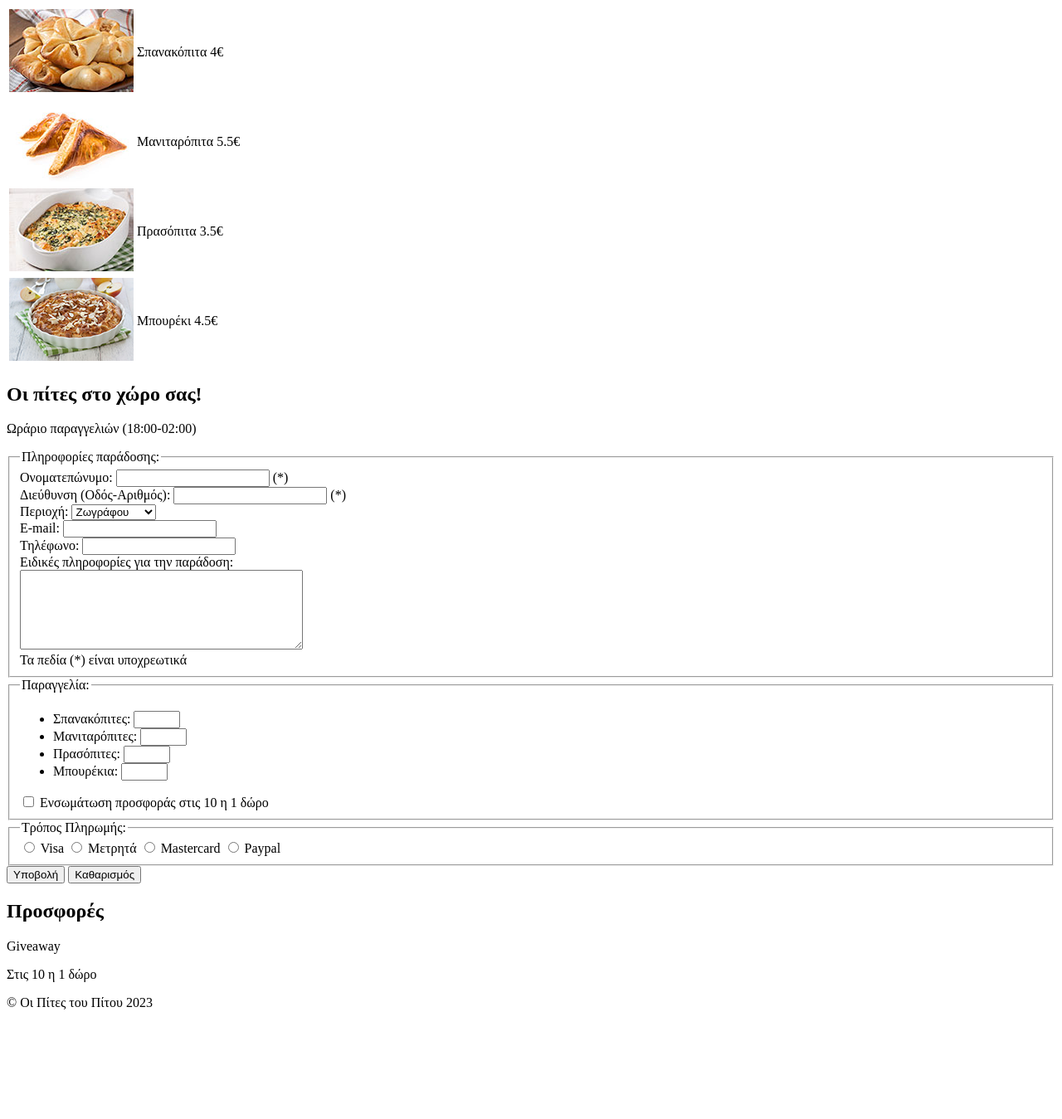
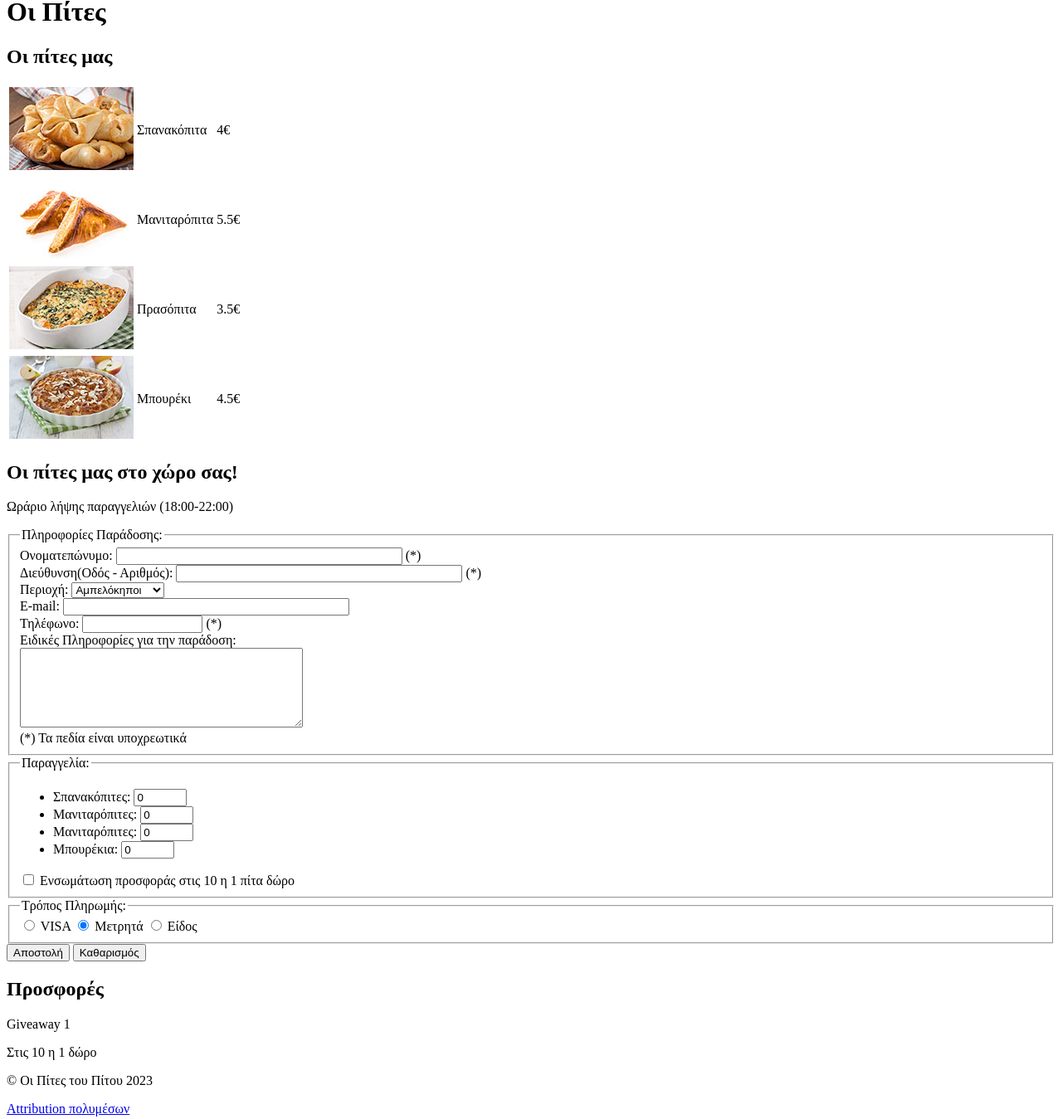
Before and after one commit to astrapogiannos/astrapogiannos.github.io, a plain HTML site: page pies.html in a window 1280 px wide. Shown: the part 180-1529 px from the top of the page at 83% size. Before the commit the page ends 1414 px from the top, so only its background shows below. Drawn offline with Linux system fonts and the light colour scheme.

Commit message:
Update pies.html

```diff
--- a/pies.html
+++ b/pies.html
@@ -1,10 +1,15 @@
 <!DOCTYPE html>
 <html>
+
+<head>
   <meta charset="utf-8">
-    <title>Οι Πίτες του Πίτου - Πίτες</title>
+  <title>Οι Πίτες του Πίτου - Οι Πίτες</title>
+</head>
+
 <body>
   <header>
-            <h2><a href="index.html">Πίτες του Πίτου</a></h2>
+    <h2><a href="index.html">Οι Πίτες του Πίτου</a></h2>
+    <p>Πάρε μου μια ...πίτα!</p>
     <nav>
       <ul>
         <li><a href="store.html">Κατάστημα</a></li>
@@ -12,100 +17,130 @@
         <li><a href="contact.html">Επικοινωνία</a></li>
       </ul>
     </nav>
+  </header>
+
   <main>
+    <h1>Οι Πίτες</h1>
     <article>
-                    <h2>Οι πίτες</h2>
+      <h2>Οι πίτες μας</h2>
       <table>
         <tr>
-                            <td><img src="images\spanakopita.jpg" alt="spanakopita"></td>
-                            <td>Σπανακόπιτα 4€</td>
+          <td><img src="images/spanakopita.jpg" alt="Σπανακόπιτα"></td>
+          <td>Σπανακόπιτα</td>
+          <td>4€</td>
         </tr>
         <tr>
-                            <td><img src="images\manitaropita.jpg" alt="manitaropita"></td>
-                            <td>Μανιταρόπιτα 5.5€</td>
+          <td><img src="images/manitaropita.jpg" alt="Μανιταρόπιτα"></td>
+          <td>Μανιταρόπιτα</td>
+          <td>5.5€</td>
         </tr>
         <tr>
-                            <td><img src="images\prasopita.jpg" alt="prasopita"></td>
-                            <td>Πρασόπιτα 3.5€</td>
+          <td><img src="images/prasopita.jpg" alt="Πρασόπιτα"></td>
+          <td>Πρασόπιτα</td>
+          <td>3.5€</td>
         </tr>
         <tr>
-                            <td><img src="images\boureki.jpg" alt="boureki"></td>
-                            <td>Μπουρέκι 4.5€</td>
+          <td><img src="images/boureki.jpg" alt="Μπουρέκι"></td>
+          <td>Μπουρέκι</td>
+          <td>4.5€</td>
         </tr>
       </table>
     </article>
     <article>
-                <h2>Οι πίτες στο χώρο σας!</h2>
-                <p>Ωράριο παραγγελιών (18:00-02:00)</p>
-        <form action="/sendData" method="post">
+      <h2>Οι πίτες μας στο χώρο σας! </h2>
+      <p>
+        Ωράριο λήψης παραγγελιών (18:00-22:00)
+      </p>
+      <form action="/sendData" method="POST">
         <fieldset>
-                    <legend>Πληροφορίες παράδοσης:</legend>
-                        <label for="txtname">Ονοματεπώνυμο:</label>
-                        <input type="text" id="txtname" name="firstlastname" minlength="1" maxlength="40" required> (*)<br>
-                        <label for="txtaddress">Διεύθυνση (Οδός-Αριθμός):</label>
-                        <input type="text" id="txtaddress" name="adress" required minlength="1" maxlength="40"> (*)<br>
-                        <label for="region">Περιοχή:</label>
-                        <select name="region" id="region">
-                            <option value="ampelokipoi">Αμπελόκηποι</option>
-                            <option value="kypseli">Κυψέλη</option>
-                            <option value="pagkrati">Παγκράτι</option>
-                            <option value="zografou" selected>Ζωγράφου</option>
-                            <option value="ilisia">Ιλίσια</option>
-                        </select><br>
-                        <label for="txtemail">E-mail:</label>
-                        <input type="email" id="txtemail" name="email" maxlength="40"><br>
-                        <label for="telephone">Τηλέφωνο:</label>
-                        <input type="tel" id="telephone" name="telephone"><br>
-                        <label for="plirofories">Ειδικές πληροφορίες για την παράδοση:</label><br>
-                        <textarea id="plirofories" rows="6" cols="40" name="plirofories"></textarea><br>
-                        Τα πεδία (*) είναι υποχρεωτικά<br>
+          <legend>
+            Πληροφορίες Παράδοσης:
+          </legend>
+          <label for="txtName">Ονοματεπώνυμο:</label>
+          <input type="text" id="txtName" name="name" minlength="3" maxlength="40" size="40" required>
+          (*)
+          <br>
+          <label for="txtAddress">Διεύθυνση(Οδός - Αριθμός):</label>
+          <input type="text" id="txtAddress" name="name" minlength="5" maxlength="40" size="40" required>
+          (*)
+          <br>
+          <label for="slRegion"> Περιοχή:</label>
+          <select id="slRegion" name="region">
+            <option value="ambelokipoi" selected>Αμπελόκηποι</option>
+            <option value="papagou">Παπάγου</option>
+            <option value="center">Κέντρο Αθήνας</option>
+            <option value="zografou">Ζωγράφου</option>
+          </select>
+          <br>
+          <label for="txtEmail">E-mail: </label>
+          <input type="email" id="txtEmail" name="email" size="40">
+          <br>
+          <label for="txtTel">Τηλέφωνο: </label>
+          <input type="tel" id="txtTel" name="phone" size="15" required>
+          (*)
+          <br>
+          <label for="txtMessage">Ειδικές Πληροφορίες για την παράδοση: </label>
+          <br>
+          <textarea id="txtMessage" name="message" rows="6" cols="40"></textarea>
+          <br>
+          (*) Τα πεδία είναι υποχρεωτικά
         </fieldset>
+
         <fieldset>
-                    <legend>Παραγγελία:</legend>
+          <legend>
+            Παραγγελία:
+          </legend>
           <ul>
             <li>
-                            <label for="parspanakopita">Σπανακόπιτες:</label>
-                            <input type="number" id="parspanakopita" name="parspanakopita" max="50" min="0">
+              <label for="txtSpanakopita">Σπανακόπιτες: </label>
+              <input type="number" id="txtSpanakopita" name="OrderSpanakopites" min="0" max="100" value="0">
             </li>
             <li>
-                            <label for="parmanitaropita">Μανιταρόπιτες:</label>
-                            <input type="number" id="parmanitaropita" name="parmanitaropita" max="50" min="0">
+              <label for="txtManitaropita">Μανιταρόπιτες: </label>
+              <input type="number" id="txtManitaropita" name="OrderManitaropites" min="0" max="100" value="0">
             </li>
             <li>
-                            <label for="parprasopita">Πρασόπιτες:</label>
-                            <input type="number" id="parprasopita" name="parprasopita" max="50" min="0">
+              <label for="txtPrasopita">Μανιταρόπιτες: </label>
+              <input type="number" id="txtPrasopita" name="OrderPrasopites" min="0" max="100" value="0">
             </li>
             <li>
-                            <label for="parboureki">Μπουρέκια:</label>
-                            <input type="number" id="parboureki" name="parboureki" max="50" min="0">
+              <label for="txtBoureki">Μπουρέκια: </label>
+              <input type="number" id="txtBoureki" name="OrderBourekia" min="0" max="100" value="0">
             </li>
           </ul>
-                    <input type="checkbox" name="prosfora" id="ensomatosiprosf">
-                    <label>Ενσωμάτωση προσφοράς στις 10 η 1 δώρο</label>
+          <input type="checkbox" id="chkΟffer1" name="offer1" value="offer1-on" >
+          <label for="chkΟffer1">Ενσωμάτωση προσφοράς στις 10 η 1 πίτα δώρο</label>
         </fieldset>
+
         <fieldset>
-                    <legend>Τρόπος Πληρωμής:</legend>
-                        <input type="radio" id="visa" name="payment" value="visa">
-                        <label for="visa">Visa</label>
-                        <input type="radio" id="cash" value="cash" name="payment">
-                        <label for="cash">Μετρητά</label>
-                        <input type="radio" id="mastercard" name="payment" value="mastercard">
-                        <label for="mastercard">Mastercard</label>
-                        <input type="radio" id="paypal" name="payment" value="paypal">
-                        <label for="paypal">Paypal</label>
+          <legend>
+            Τρόπος Πληρωμής:
+          </legend>
+          <input type="radio" id="rdVISA" name="payment" value="visa">
+          <label for="rdVISA">VISA</label>
+          <input type="radio" id="rdCash" name="payment" value="cash" checked>
+          <label for="rdCash">Μετρητά</label>
+          <input type="radio" id="rdSpecial" name="payment" value="special">
+          <label for="rdSpecial">Είδος</label>
+          <br>
         </fieldset>
-            <input type="submit" value="Υποβολή">
+
+        <input type="submit" value="Αποστολή">
         <input type="reset" value="Καθαρισμός">
       </form>
     </article>
   </main>
+
   <aside>
     <h2>Προσφορές</h2>
-                <p>Giveaway</p>
+    <p>Giveaway 1</p>
     <p>Στις 10 η 1 δώρο</p>
   </aside>
+
   <footer>
     <p>&copy; Οι Πίτες του Πίτου 2023</p>
+    <p><a href='attr.html'>Attribution πολυμέσων</a></p>
   </footer>
 </body>
+
 </html>
```
Lines whose indentation alone changed are shown as unchanged.
